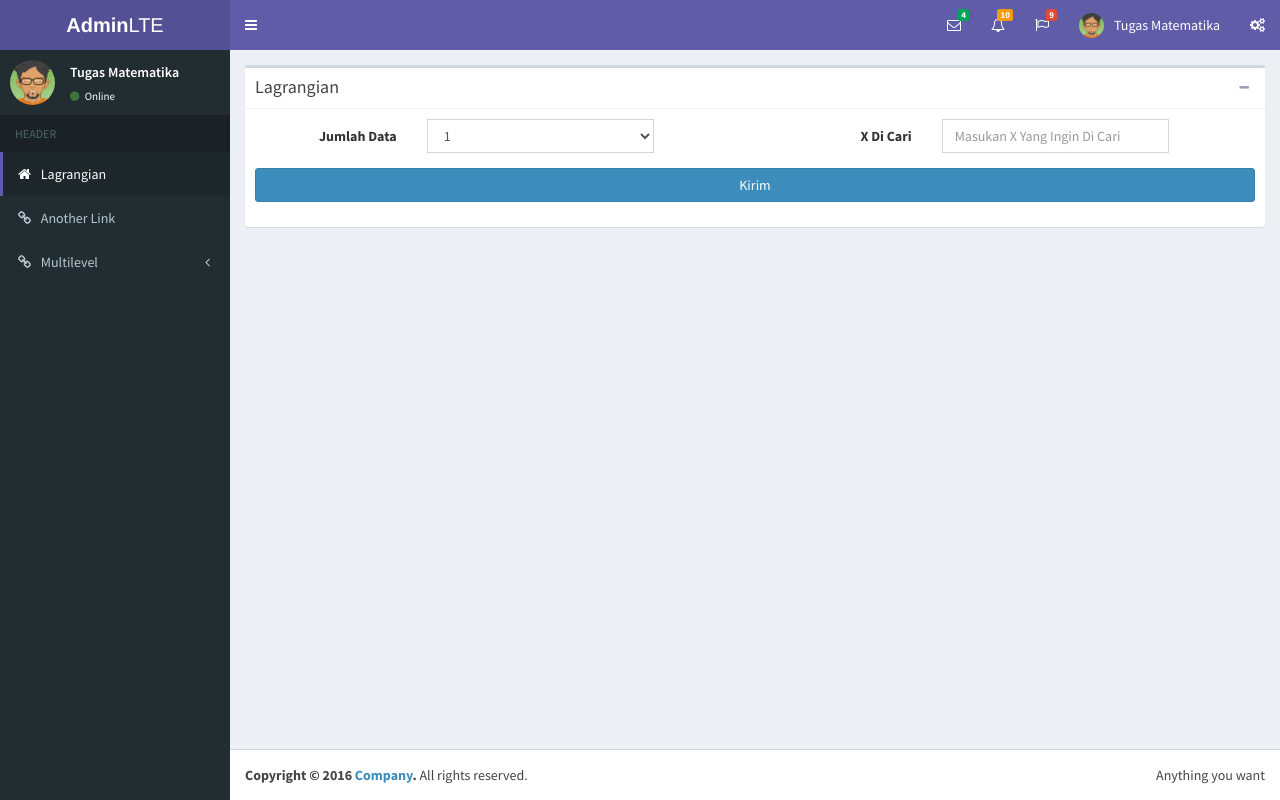
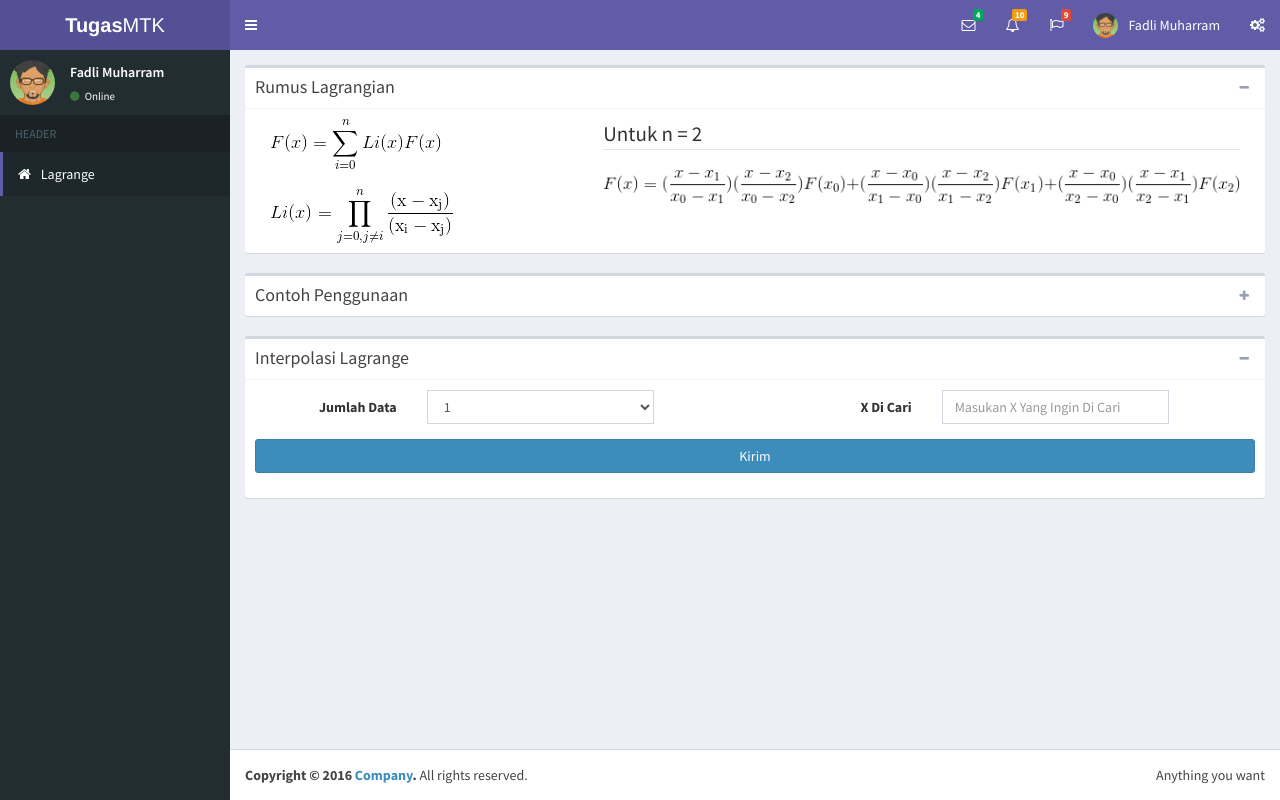
Before and after one commit to fadlimuharram/TugasMTK, a PHP site: page /matematika/ in a window 1280 px wide. Run offline with PHP 8.4, Linux system fonts and the light colour scheme; some libraries are stand-ins or nearby versions.

Commit message:
fixed name, added rumus and layout

```diff
--- a/App/Interpolasi/Lagrangian.php
+++ b/App/Interpolasi/Lagrange.php
@@ -1,7 +1,7 @@
 <?php
 namespace App\Interpolasi;
 
-class Lagrangian{
+class Lagrange{
 
   private $data = array();
   private $dataFx;
--- /dev/null
+++ b/Layout/ContohLagrange.php
@@ -0,0 +1,15 @@
+<div class="col-md-12">
+  <div class="box box-default collapsed-box">
+    <div class="box-header with-border">
+      <h3 class="box-title">Contoh Penggunaan</h3>
+      <div class="box-tools pull-right">
+        <button class="btn btn-box-tool" data-widget="collapse"><i class="fa fa-plus"></i></button>
+      </div><!-- /.box-tools -->
+    </div><!-- /.box-header -->
+    <div class="box-body">
+      <div class="col-md-12">
+        <img src="<?=BaseURL;?>Asset/contohlagrangian.jpg" alt="Rumus" class="img-responsive center-block">
+      </div>
+    </div><!-- /.box-body -->
+  </div><!-- /.box -->
+</div>
--- /dev/null
+++ b/Layout/Lagrange.php
@@ -0,0 +1,72 @@
+<div class="row">
+  <?php
+  include_once"RumusLagrange.php";
+  include_once"ContohLagrange.php";
+   ?>
+  <div class="col-md-12">
+    <div class="box box-default">
+      <div class="box-header with-border">
+        <h3 class="box-title">Interpolasi Lagrange</h3>
+        <div class="box-tools pull-right">
+          <button class="btn btn-box-tool" data-widget="collapse"><i class="fa fa-minus"></i></button>
+        </div><!-- /.box-tools -->
+      </div><!-- /.box-header -->
+      <div class="box-body">
+        <form class="form-horizontal" method="post" action="request.php">
+          <fieldset>
+
+          <!-- Text input-->
+          <div class="form-group">
+            <label class="col-md-2 control-label" for="pilihjml">Jumlah Data</label>
+            <div class="col-md-3">
+              <select id="pilihjml" name="pilihjml" class="form-control">
+                <option value="1">1</option>
+                <option value="2">2</option>
+                <option value="3">3</option>
+                <option value="4">4</option>
+                <option value="5">5</option>
+                <option value="6">6</option>
+                <option value="7">7</option>
+                <option value="8">8</option>
+                <option value="9">9</option>
+                <option value="10">10</option>
+              </select>
+            </div>
+            <label class="col-md-3 control-label" for="datafx">X Di Cari</label>
+            <div class="col-md-3">
+            <input id="datafx" name="datafx" placeholder="Masukan X Yang Ingin Di Cari" class="form-control input-md" required="" type="text">
+            </div>
+          </div>
+
+          <!-- Select Basic -->
+
+
+          <!-- Text input-->
+          <div class="form-group inputx">
+            <hr />
+            <label class="col-md-1 control-label" for="xdata">X</label>
+            <div id="xdataID"></div>
+          </div>
+
+          <!-- Text input-->
+          <div class="form-group inputy">
+            <label class="col-md-1 control-label" for="ydata">Y</label>
+            <div id="ydataID"></div>
+          </div>
+
+          <!-- Button -->
+          <div class="form-group">
+            <div class="col-md-12">
+              <button id="kirimLagrangian" name="kirimLagrangian" class="btn btn-primary col-md-12">Kirim</button>
+            </div>
+          </div>
+
+          </fieldset>
+          </form>
+
+      </div><!-- /.box-body -->
+    </div><!-- /.box -->
+
+  </div>
+
+</div>
--- a/Layout/Lagrangian.php
+++ /dev/null
@@ -1,62 +0,0 @@
-<div class="box box-default">
-  <div class="box-header with-border">
-    <h3 class="box-title">Lagrangian</h3>
-    <div class="box-tools pull-right">
-      <button class="btn btn-box-tool" data-widget="collapse"><i class="fa fa-minus"></i></button>
-    </div><!-- /.box-tools -->
-  </div><!-- /.box-header -->
-  <div class="box-body">
-    <form class="form-horizontal" method="post" action="request.php">
-      <fieldset>
-
-      <!-- Text input-->
-      <div class="form-group">
-        <label class="col-md-2 control-label" for="pilihjml">Jumlah Data</label>
-        <div class="col-md-3">
-          <select id="pilihjml" name="pilihjml" class="form-control">
-            <option value="1">1</option>
-            <option value="2">2</option>
-            <option value="3">3</option>
-            <option value="4">4</option>
-            <option value="5">5</option>
-            <option value="6">6</option>
-            <option value="7">7</option>
-            <option value="8">8</option>
-            <option value="9">9</option>
-            <option value="10">10</option>
-          </select>
-        </div>
-        <label class="col-md-3 control-label" for="datafx">X Di Cari</label>
-        <div class="col-md-3">
-        <input id="datafx" name="datafx" placeholder="Masukan X Yang Ingin Di Cari" class="form-control input-md" required="" type="text">
-        </div>
-      </div>
-
-      <!-- Select Basic -->
-
-
-      <!-- Text input-->
-      <div class="form-group inputx">
-        <hr />
-        <label class="col-md-1 control-label" for="xdata">X</label>
-        <div id="xdataID"></div>
-      </div>
-
-      <!-- Text input-->
-      <div class="form-group inputy">
-        <label class="col-md-1 control-label" for="ydata">Y</label>
-        <div id="ydataID"></div>
-      </div>
-
-      <!-- Button -->
-      <div class="form-group">
-        <div class="col-md-12">
-          <button id="kirimLagrangian" name="kirimLagrangian" class="btn btn-primary col-md-12">Kirim</button>
-        </div>
-      </div>
-
-      </fieldset>
-      </form>
-
-  </div><!-- /.box-body -->
-</div><!-- /.box -->
--- /dev/null
+++ b/Layout/RumusLagrange.php
@@ -0,0 +1,23 @@
+<div class="col-md-12">
+  <div class="box box-default">
+    <div class="box-header with-border">
+      <h3 class="box-title">Rumus Lagrangian</h3>
+      <div class="box-tools pull-right">
+        <button class="btn btn-box-tool" data-widget="collapse"><i class="fa fa-minus"></i></button>
+      </div><!-- /.box-tools -->
+    </div><!-- /.box-header -->
+    <div class="box-body">
+      <div class="col-md-4">
+        <img src="<?=BaseURL;?>Asset/001.gif" alt="Rumus" class="img-responsive">
+        <br />
+        <img src="<?=BaseURL;?>Asset/002.gif" alt="Rumus" class="img-responsive">
+      </div>
+      <div class="col-md-8">
+        <legend>Untuk n = 2</legend>
+        <img src="<?=BaseURL;?>Asset/003.gif" alt="Rumus" class="img-responsive">
+      </div>
+
+    </div><!-- /.box-body -->
+  </div><!-- /.box -->
+
+</div>
--- a/index.php
+++ b/index.php
@@ -1,6 +1,7 @@
 <?php
 session_start();
 require_once"vendor/autoload.php";
+define('BaseURL','http://localhost/matematika/');
 /*
 use App\Interpolasi\Lagrangian as lg;
 $taz = ["0"=>"0","10"=>"227.04","15"=>"362.78","20"=>"517.35","22.5"=>"602.97","30"=>"901.62"];
@@ -26,22 +27,22 @@ scratch. This page gets rid of all links and provides the needed markup only.
 <head>
   <meta charset="utf-8">
   <meta http-equiv="X-UA-Compatible" content="IE=edge">
-  <title>AdminLTE 2 | Starter</title>
+  <title>Tugas| MTK</title>
   <!-- Tell the browser to be responsive to screen width -->
   <meta content="width=device-width, initial-scale=1, maximum-scale=1, user-scalable=no" name="viewport">
   <!-- Bootstrap 3.3.6 -->
-  <link rel="stylesheet" href="Asset/bootstrap/css/bootstrap.min.css">
+  <link rel="stylesheet" href="<?=BaseURL;?>Asset/bootstrap/css/bootstrap.min.css">
   <!-- Font Awesome -->
   <link rel="stylesheet" href="https://cdnjs.cloudflare.com/ajax/libs/font-awesome/4.5.0/css/font-awesome.min.css">
   <!-- Ionicons -->
   <link rel="stylesheet" href="https://cdnjs.cloudflare.com/ajax/libs/ionicons/2.0.1/css/ionicons.min.css">
   <!-- Theme style -->
-  <link rel="stylesheet" href="Asset/dist/css/AdminLTE.min.css">
+  <link rel="stylesheet" href="<?=BaseURL;?>Asset/dist/css/AdminLTE.min.css">
   <!-- AdminLTE Skins. We have chosen the skin-blue for this starter
         page. However, you can choose any other skin. Make sure you
         apply the skin class to the body tag so the changes take effect.
   -->
-  <link rel="stylesheet" href="Asset/dist/css/skins/skin-purple.min.css">
+  <link rel="stylesheet" href="<?=BaseURL;?>Asset/dist/css/skins/skin-purple.min.css">
 
   <!-- HTML5 Shim and Respond.js IE8 support of HTML5 elements and media queries -->
   <!-- WARNING: Respond.js doesn't work if you view the page via file:// -->
@@ -79,9 +80,9 @@ desired effect
     <!-- Logo -->
     <a href="index2.html" class="logo">
       <!-- mini logo for sidebar mini 50x50 pixels -->
-      <span class="logo-mini"><b>A</b>LT</span>
+      <span class="logo-mini"><b>TGS</b>MTK</span>
       <!-- logo for regular state and mobile devices -->
-      <span class="logo-lg"><b>Admin</b>LTE</span>
+      <span class="logo-lg"><b>Tugas</b>MTK</span>
     </a>
 
     <!-- Header Navbar -->
@@ -195,7 +196,7 @@ desired effect
               <!-- The user image in the navbar-->
               <img src="Asset/dist/img/avatar04.png" class="user-image" alt="User Image">
               <!-- hidden-xs hides the username on small devices so only the image appears. -->
-              <span class="hidden-xs">Tugas Matematika</span>
+              <span class="hidden-xs">Fadli Muharram</span>
             </a>
             <ul class="dropdown-menu">
               <!-- The user image in the menu -->
@@ -203,7 +204,7 @@ desired effect
                 <img src="Asset/dist/img/avatar04.png" class="img-circle" alt="User Image">
 
                 <p>
-                  Tugas Matematika - Web Developer
+                  Fadli Muharram - Web Developer
                   <small>Member since Nov. 2012</small>
                 </p>
               </li>
@@ -253,7 +254,7 @@ desired effect
           <img src="Asset/dist/img/avatar04.png" class="img-circle" alt="User Image">
         </div>
         <div class="pull-left info">
-          <p>Tugas Matematika</p>
+          <p>Fadli Muharram</p>
           <!-- Status -->
           <a href="#"><i class="fa fa-circle text-success"></i> Online</a>
         </div>
@@ -264,7 +265,8 @@ desired effect
       <ul class="sidebar-menu">
         <li class="header">HEADER</li>
         <!-- Optionally, you can add icons to the links -->
-        <li class="active"><a href="index.php"><i class="fa fa-home"></i> <span>Lagrangian</span></a></li>
+        <li class="active"><a href="index.php"><i class="fa fa-home"></i> <span>Lagrange</span></a></li>
+        <!--
         <li><a href="#"><i class="fa fa-link"></i> <span>Another Link</span></a></li>
         <li class="treeview">
           <a href="#"><i class="fa fa-link"></i> <span>Multilevel</span>
@@ -276,7 +278,7 @@ desired effect
             <li><a href="#">Link in level 2</a></li>
             <li><a href="#">Link in level 2</a></li>
           </ul>
-        </li>
+        </li>-->
       </ul>
       <!-- /.sidebar-menu -->
     </section>
@@ -292,11 +294,11 @@ desired effect
 
       <?php
       if (isset($_GET['halaman'])) {
-        if ($_GET['halaman'] == 'hasillagrangian') {
-          include_once"Layout/HasilLagrangian.php";
+        if ($_GET['halaman'] == 'hasilLagrange') {
+          include_once"Layout/HasilLagrange.php";
         }
       }else {
-        include_once"Layout/Lagrangian.php";
+        include_once"Layout/Lagrange.php";
       }
        ?>
 
@@ -397,12 +399,12 @@ desired effect
 <!-- REQUIRED JS SCRIPTS -->
 
 <!-- jQuery 2.2.3 -->
-<script src="Asset/plugins/jQuery/jquery-2.2.3.min.js"></script>
+<script src="<?=BaseURL;?>Asset/plugins/jQuery/jquery-2.2.3.min.js"></script>
 <!-- Bootstrap 3.3.6 -->
-<script src="Asset/bootstrap/js/bootstrap.min.js"></script>
+<script src="<?=BaseURL;?>Asset/bootstrap/js/bootstrap.min.js"></script>
 <!-- AdminLTE App -->
-<script src="Asset/dist/js/app.min.js"></script>
-<script src="Asset/My.js"></script>
+<script src="<?=BaseURL;?>Asset/dist/js/app.min.js"></script>
+<script src="<?=BaseURL;?>Asset/My.js"></script>
 <!-- Optionally, you can add Slimscroll and FastClick plugins.
      Both of these plugins are recommended to enhance the
      user experience. Slimscroll is required when using the
--- a/request.php
+++ b/request.php
@@ -34,18 +34,19 @@ if (isset($_POST['kirimLagrangian'])) {
       $data[$xdata[$i]] = $ydata[$i];
     }
 
-    $LG = new App\Interpolasi\Lagrangian($data,$_POST['datafx']);
+    $LG = new App\Interpolasi\Lagrange($data,$_POST['datafx']);
     $LG->hitung();
 
     $_SESSION['datainput'] = $data;
     $_SESSION['sorted_data'] = $LG->getSortArray();
     $_SESSION['tigaAngkaDekat'] = $LG->getTigaAngka();
     $_SESSION['hasil'] = $LG->FX_Hasil();
+    $_SESSION['XDicari'] = $_POST['datafx'];
   }else {
     $_SESSION['errdata'] = "Harap Masukan Dengan Benar";
   }
 
-  header('Location: index.php?halaman=hasillagrangian');
+  header('Location: index.php?halaman=hasilLagrange');
 }
 
  ?>
```
Also changed, not shown: Layout/HasilLagrange.php (added, +98 -0 lines), Layout/HasilLagrangian.php (deleted, +0 -88 lines), Asset/001.gif (added), Asset/002.gif (added), Asset/003.gif (added), Asset/contohlagrangian.jpg (added).
